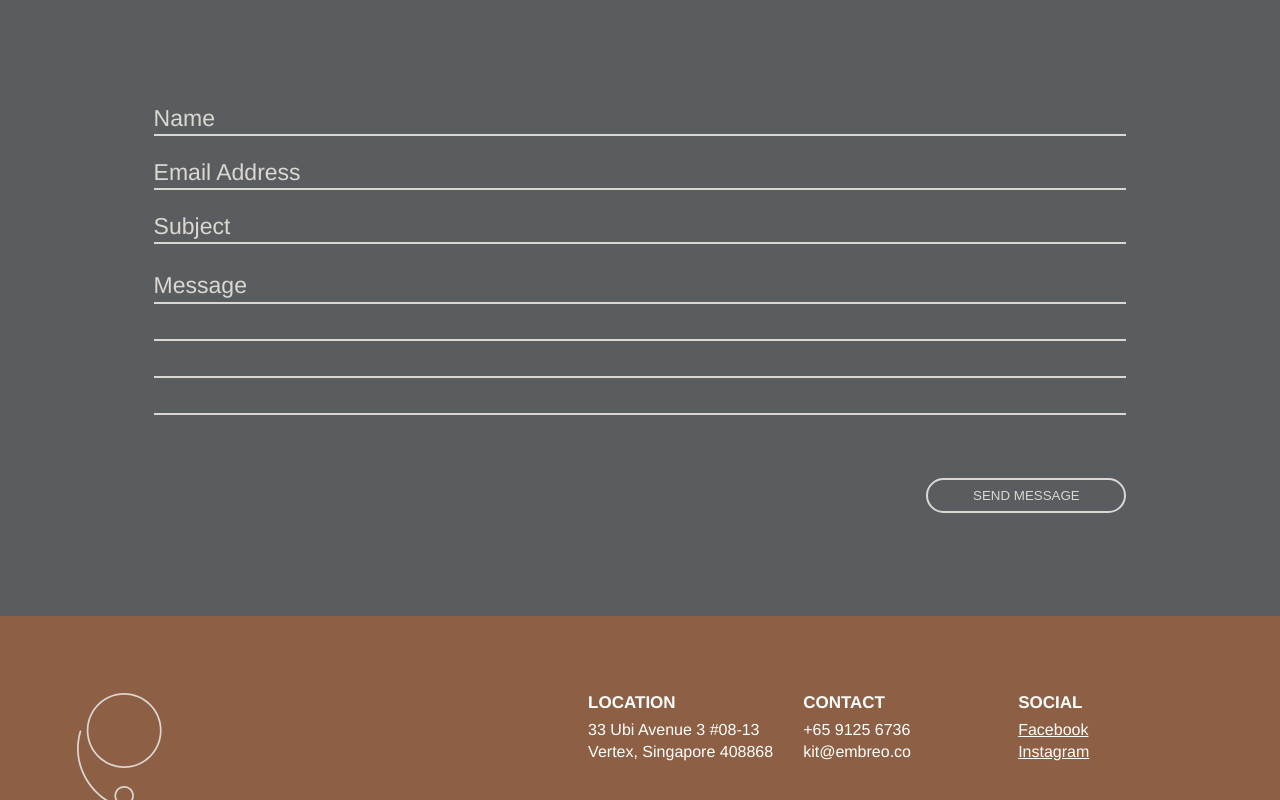
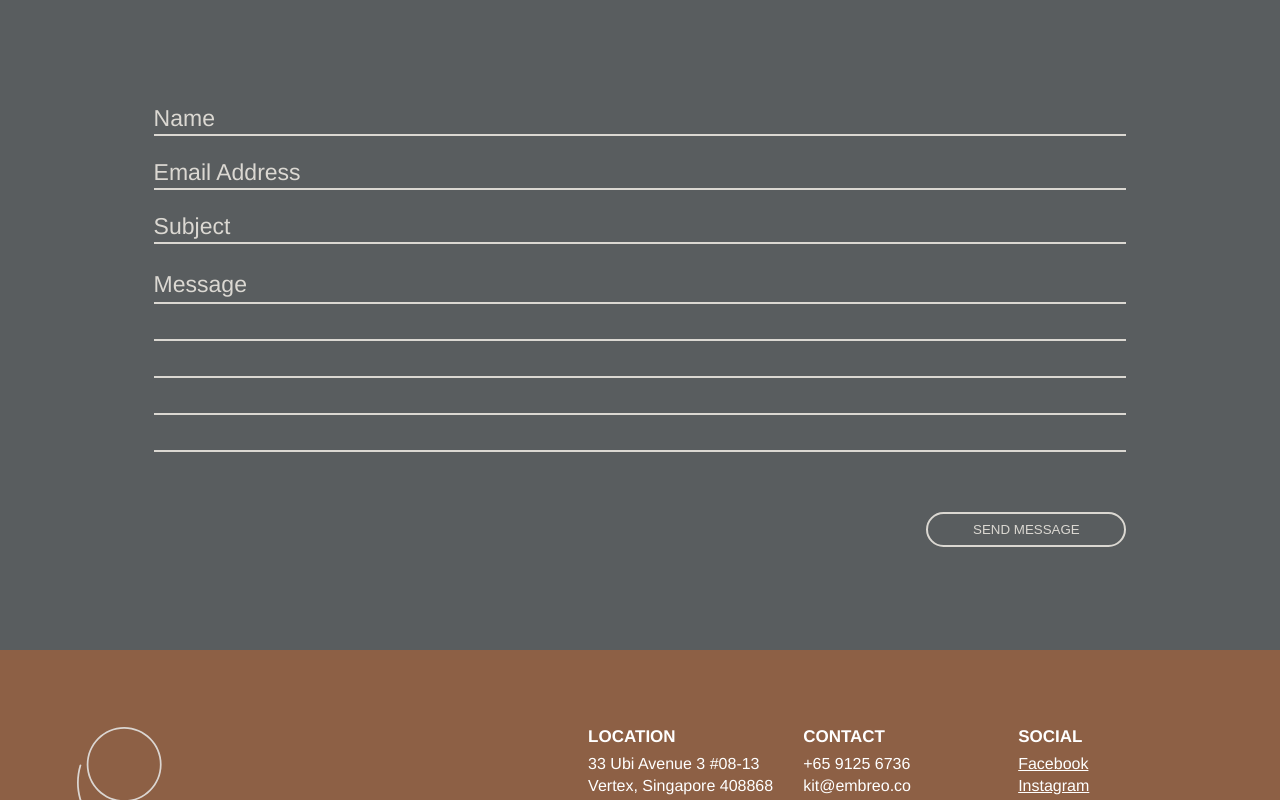
Before and after one commit to ayushkamadji/embreo-demo, a React (Create React App) app: page /contact in a window 1280 px wide. Shown: the part 617-1417 px from the top of the page. Built offline with nearby package versions, Linux system fonts and the light colour scheme.

Commit message:
Fix form for chrome

```diff
--- a/src/components/Contact.js
+++ b/src/components/Contact.js
@@ -47,9 +47,8 @@ const ContactForm = () => (
       <input type="text" name="subject"/>
     </div>
     <div className="multi-line-field">
-      <div contentEditable className="multi-line" name="message" id="" rows="5">
-        <label contentEditable={false} htmlFor="message">Message</label>
-        <div className="spacer"></div>
+      <label htmlFor="message">Message</label>
+      <div contentEditable className="multi-line" name="message">
       </div>
     </div>
     <button className="submit-button">SEND MESSAGE</button>
--- a/src/style/App.css
+++ b/src/style/App.css
@@ -36,6 +36,7 @@
 }
 
 .combonav .nav .menu-group .menu a {
+  color: inherit;
   text-decoration: none;
 }
 
--- a/src/style/Contact.css
+++ b/src/style/Contact.css
@@ -48,19 +48,20 @@
   display: inline-block;
 }
 .form .field input {
-  background: none;
+  background: transparent !important;
   border: none;
   color: #DBD8D2;
   font-size: 23px;
   width: 80%;
 }
+
 .form .multi-line-field {
   background-attachment: local;
   background-image:
     linear-gradient(to right, #595D5F 0px, transparent 0px),
     linear-gradient(to left, #595D5F 0px, transparent 0px),
     repeating-linear-gradient(#595D5F, #595D5F 35px, #DBD8D2 35px, #DBD8D2 37px, #595D5F 37px);
-  line-height: 33px;
+  line-height: 34px;
 }
 
 .form .multi-line-field .multi-line {
```
Also changed, not shown: 11 other files (tests, documents, lock files or other folders).
